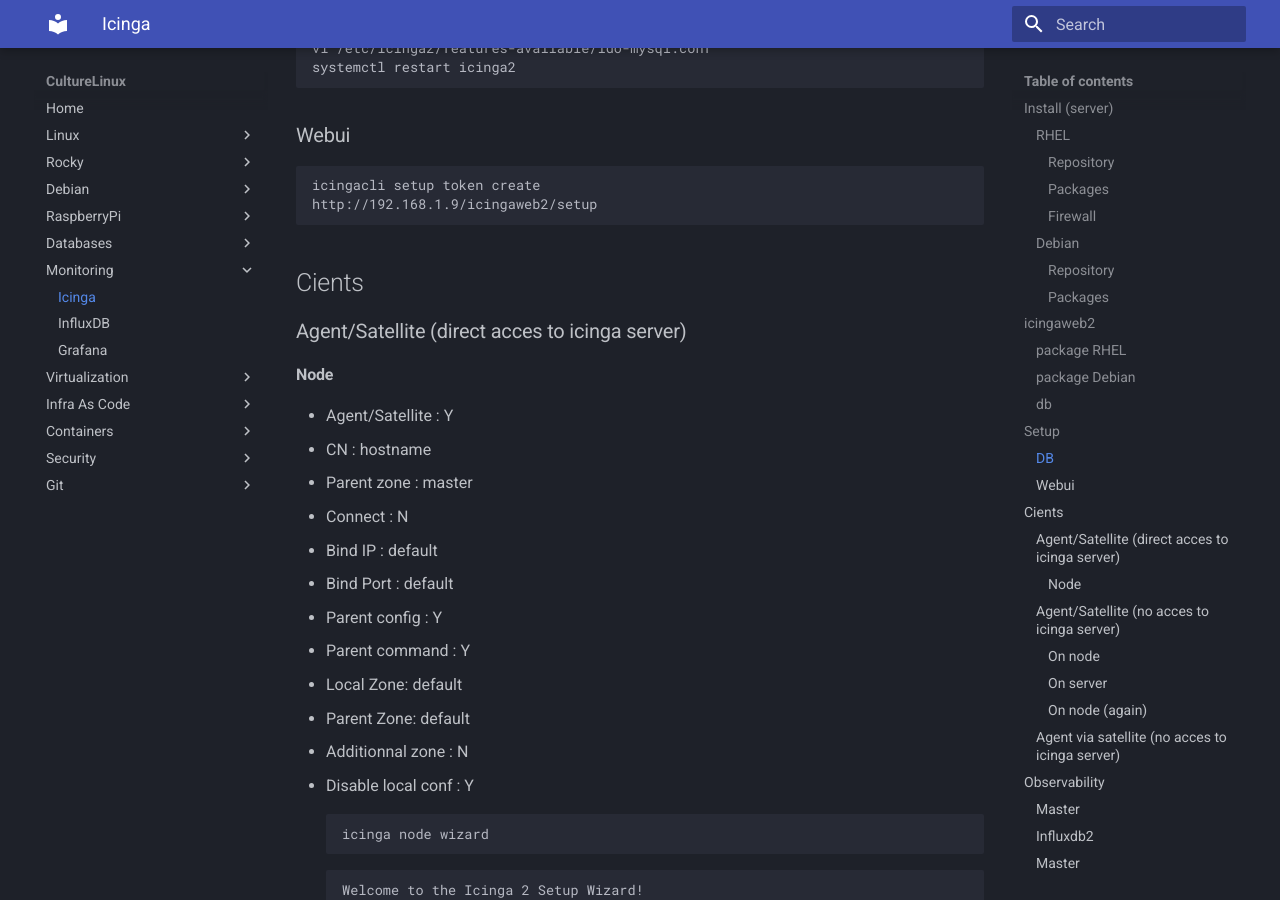
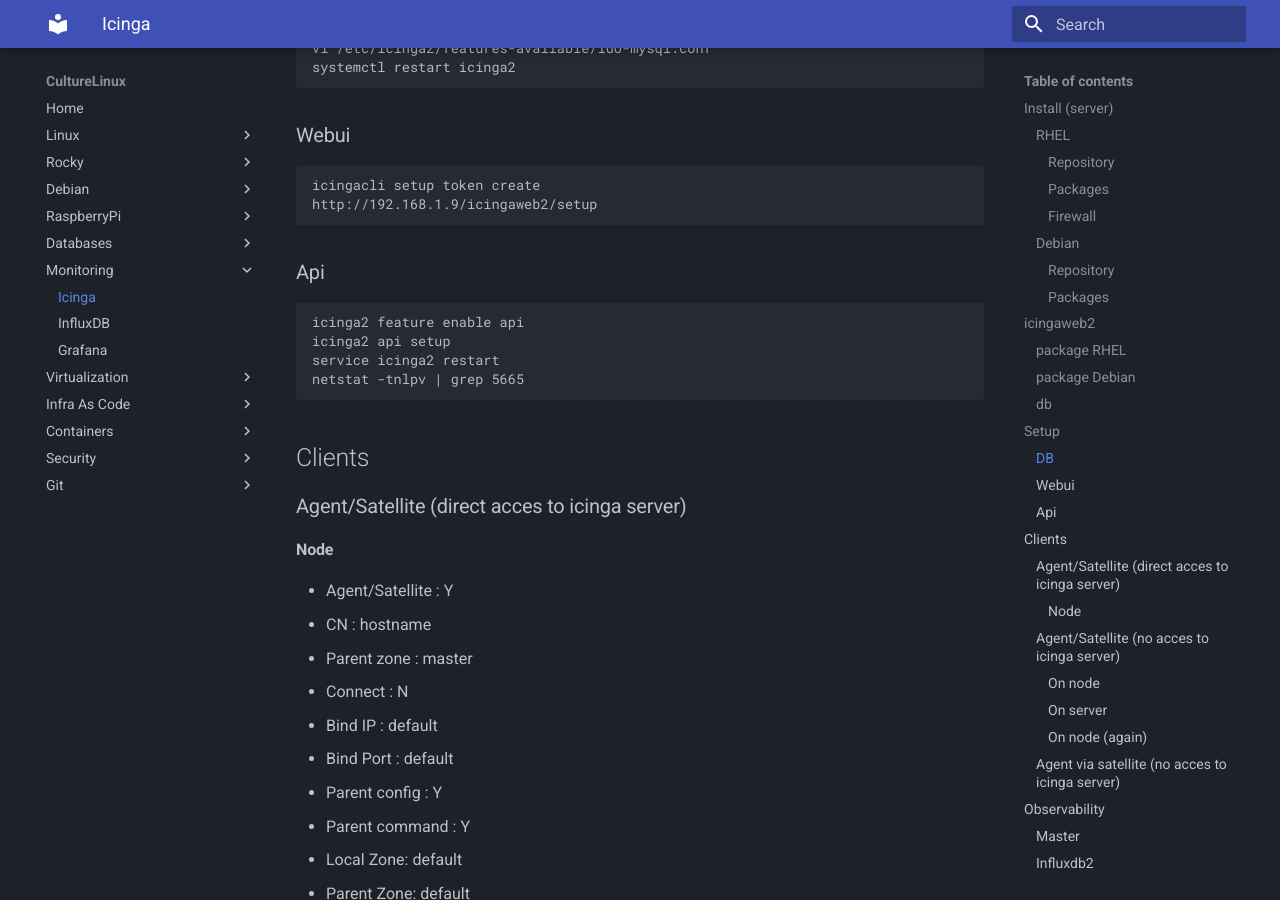
Before and after one commit to CultureLinux/doc, an MkDocs documentation site: the page built from docs/monitoring/icinga.md, in a window 1280 px wide and 900 px high, scrolled down 1770 px. Built offline with MkDocs 1.6.1 and Material for MkDocs 9.7.7, drawn with Linux system fonts in a browser that asks for light colours.

Commit message:
icinga api

```diff
--- a/docs/monitoring/icinga.md
+++ b/docs/monitoring/icinga.md
@@ -51,8 +51,13 @@
 ### Webui
     icingacli setup token create
     http://192.168.1.9/icingaweb2/setup
+### Api
+    icinga2 feature enable api
+    icinga2 api setup
+    service icinga2 restart
+    netstat -tnlpv | grep 5665
 
-## Cients
+## Clients
 ### Agent/Satellite (direct acces to icinga server)
 #### Node
 - Agent/Satellite : Y
```
